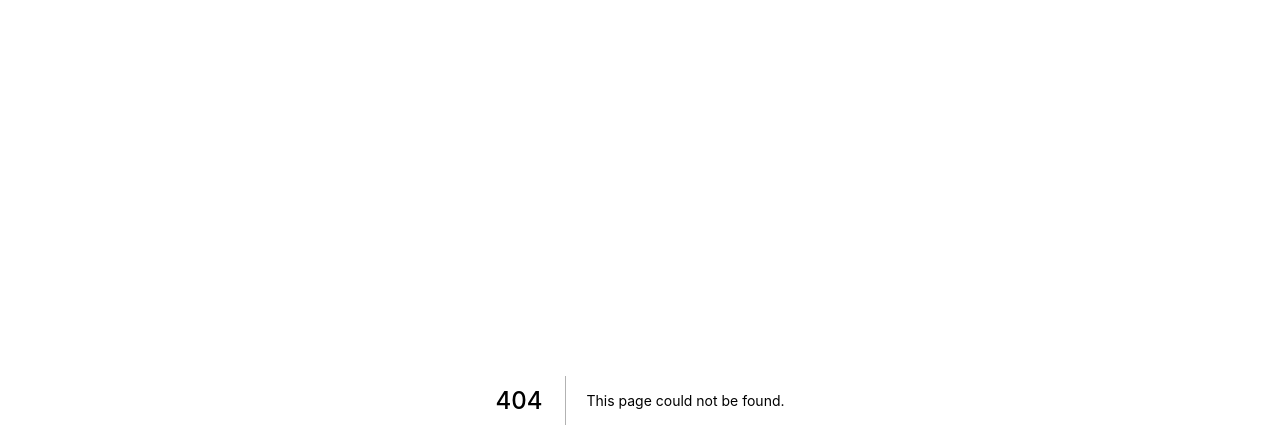
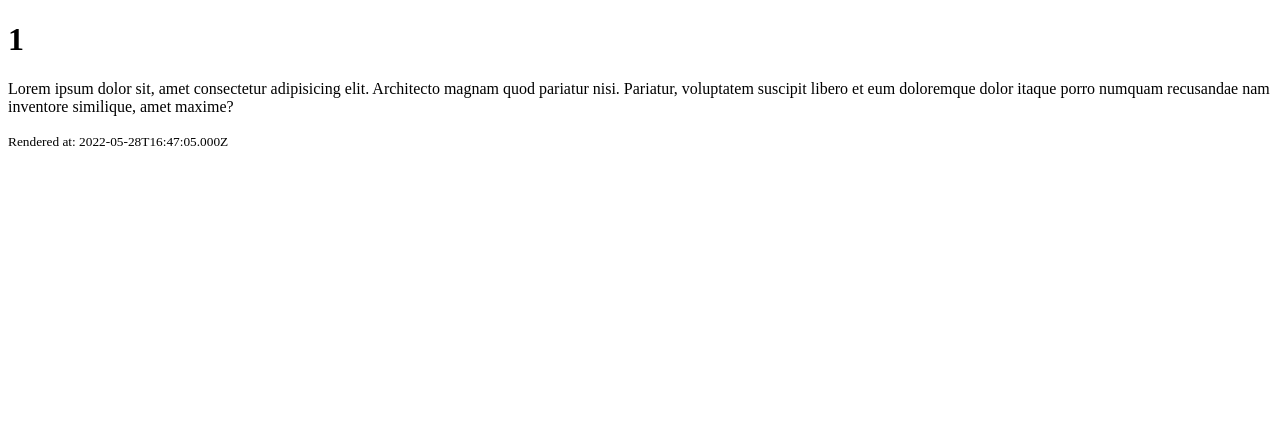
Before and after one commit to LeonardoZivieri/rocketseat-decode-013-nextjs, a Next.js app: page /blog/1 in a window 1280 px wide. Before the commit this address had no page. Shown: the top 448 px of the page. Built offline with nearby package versions, Linux system fonts and the light colour scheme.

Commit message:
ISR usage in dynamic pages

```diff
--- /dev/null
+++ b/pages/blog/[post].tsx
@@ -0,0 +1,39 @@
+import { GetStaticPaths, GetStaticProps } from "next";
+
+interface BlobPostProps {
+    post: {
+        title: string,
+        content: string
+    },
+    renderedAt: string
+}
+
+export default function BlobPost({ post, renderedAt }: BlobPostProps) {
+    return (
+        <>
+            <h1>{post.title}</h1>
+            <p>{post.content}</p>
+            <small>Rendered at: {renderedAt}</small>
+        </>
+    )
+}
+
+export const getStaticPaths: GetStaticPaths = async () => {
+    return {
+        paths: [],
+        fallback: "blocking",
+    }
+}
+
+export const getStaticProps: GetStaticProps<BlobPostProps, { post: string }> = async ({ params }) => {
+    return {
+        props: {
+            post: {
+                title: params.post as string,
+                content: "Lorem ipsum dolor sit, amet consectetur adipisicing elit. Architecto magnam quod pariatur nisi. Pariatur, voluptatem suscipit libero et eum doloremque dolor itaque porro numquam recusandae nam inventore similique, amet maxime?"
+            },
+            renderedAt: new Date().toJSON()
+        },
+        revalidate: 5,
+    }
+}
```
